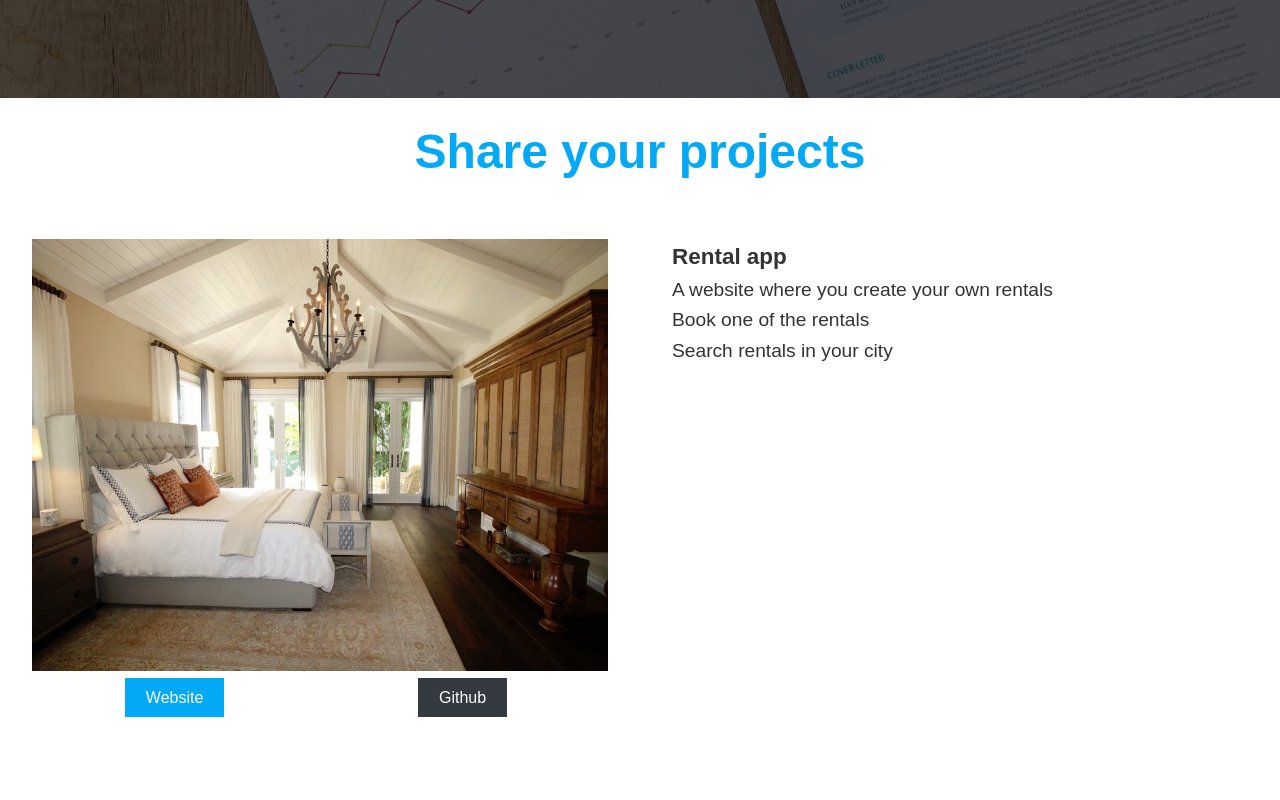
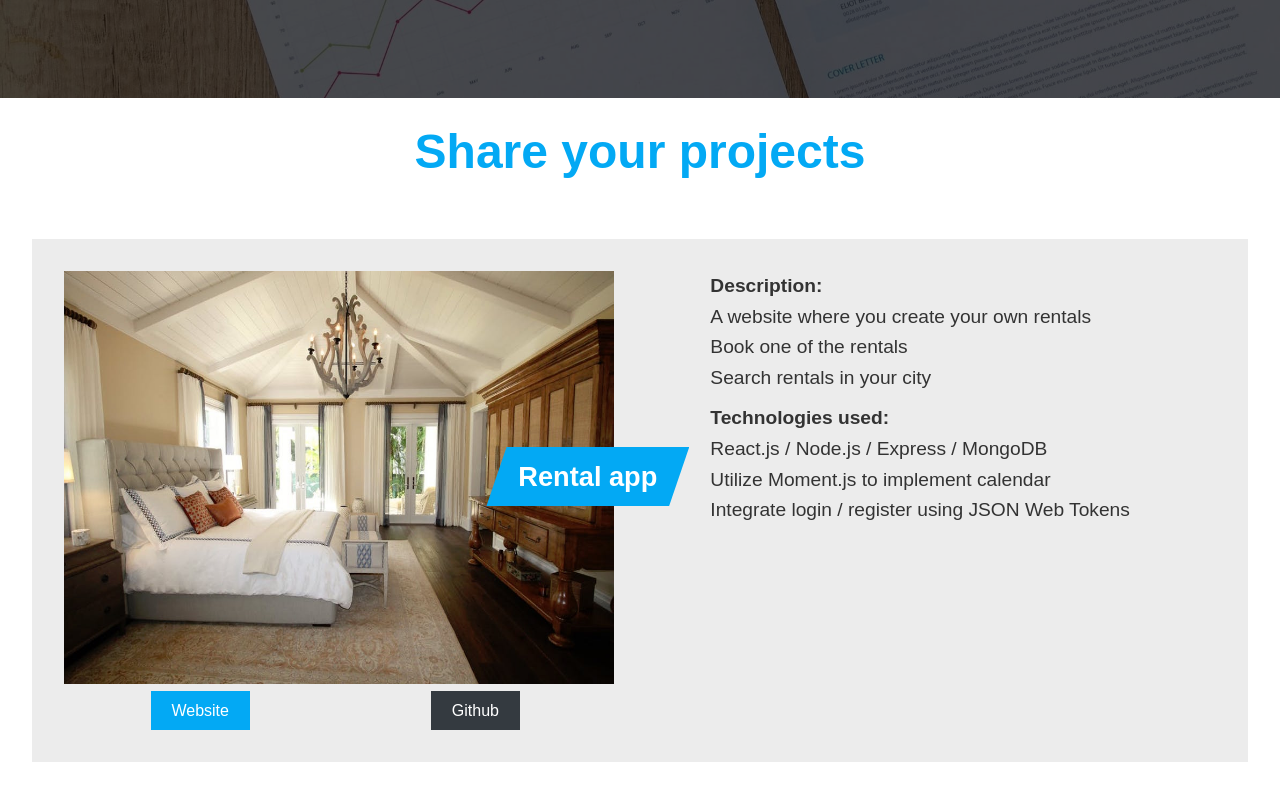
Before and after one commit to SelariuAlex/developers, a React (Create React App) app in the folder client/: page / in a window 1280 px wide. Shown: the part 702-1502 px from the top of the page. Built offline with nearby package versions, Linux system fonts and the light colour scheme; no server answers.

Commit message:
project layout title

```diff
--- a/client/src/components/layout/Landing/ProjectsLanding/ProjectsLanding.component.js
+++ b/client/src/components/layout/Landing/ProjectsLanding/ProjectsLanding.component.js
@@ -9,10 +9,15 @@ export const ProjectsLanding = () => {
       <h2 className="project__title">Share your projects</h2>
       <div className="project__container">
         <section className="project__about">
-          <h3>Rental app</h3>
+          <h3 className="project__about--title">Rental app</h3>
+          <h4>Description:</h4>
           <p>A website where you create your own rentals</p>
           <p>Book one of the rentals</p>
           <p>Search rentals in your city</p>
+          <h4 className="project__about--tech">Technologies used:</h4>
+          <p>React.js / Node.js / Express / MongoDB</p>
+          <p>Utilize Moment.js to implement calendar</p>
+          <p>Integrate login / register using JSON Web Tokens</p>
         </section>
         <section className="project__img">
           <div>
--- a/client/src/components/layout/Landing/ProjectsLanding/ProjectsLanding.styles.css
+++ b/client/src/components/layout/Landing/ProjectsLanding/ProjectsLanding.styles.css
@@ -1,5 +1,10 @@
 .project {
   height: 90vh;
+}
+
+.project__container {
+  background-color: rgb(236, 236, 236);
+  margin: 2rem;
 }
 
 .project__title {
@@ -16,7 +21,6 @@
 .project__buttons {
   display: flex;
   justify-content: space-around;
-  margin-bottom: 2rem;
 }
 
 .project__about {
@@ -24,7 +28,21 @@
   margin: 0 2rem;
 }
 
-@media (min-width: 700px) {
+.project__about--title {
+  margin: 1rem auto;
+  display: inline-block;
+  background-color: var(--primary-color);
+  color: #fff;
+  font-size: 1.6rem;
+  padding: 0.3rem 1.6rem;
+  clip-path: polygon(10% 0, 100% 0, 90% 100%, 0 100%);
+}
+
+.project__about--tech {
+  margin-top: 0.6rem;
+}
+
+@media (min-width: 1000px) {
   .project__title {
     font-size: 3rem;
   }
@@ -35,7 +53,17 @@
   }
 
   .project__about {
+    position: relative;
+    padding-left: 2rem;
     margin: 2rem;
     font-size: 1.2rem;
   }
+
+  .project__about--title {
+    position: absolute;
+    left: -12rem;
+    top: 10rem;
+    font-size: 1.7rem;
+    padding: 0.5rem 2rem;
+  }
 }
```
